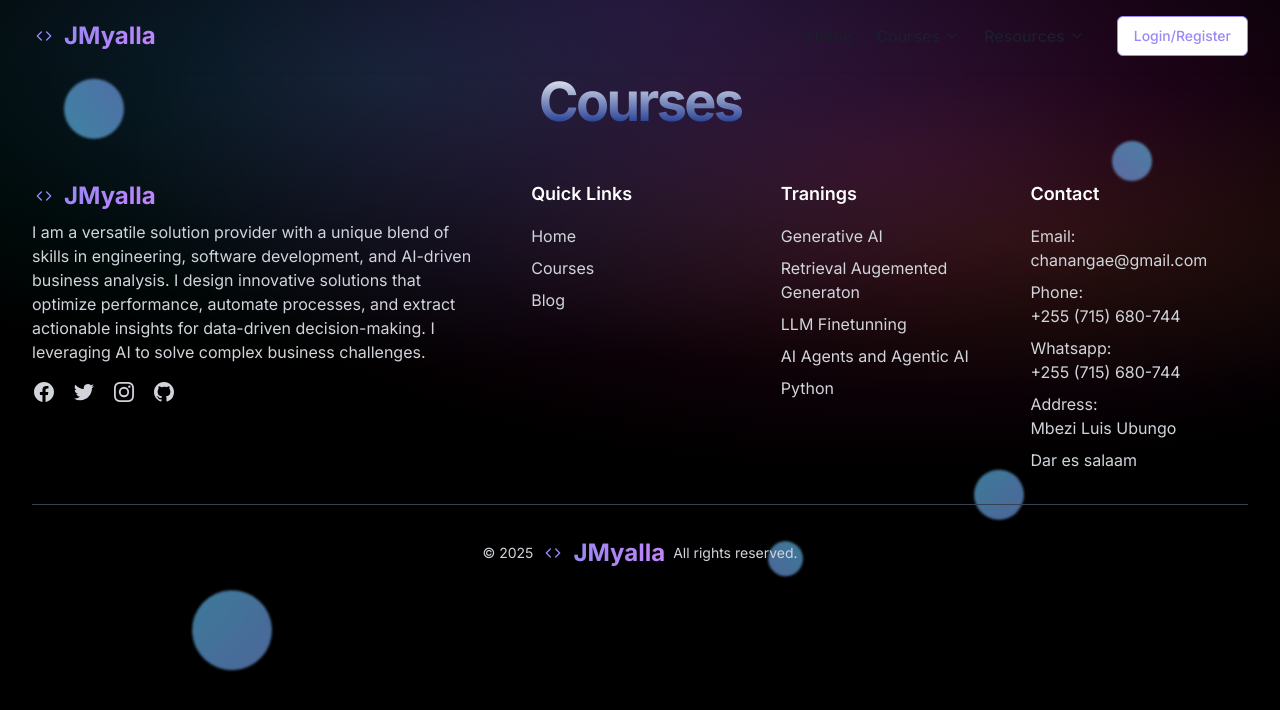
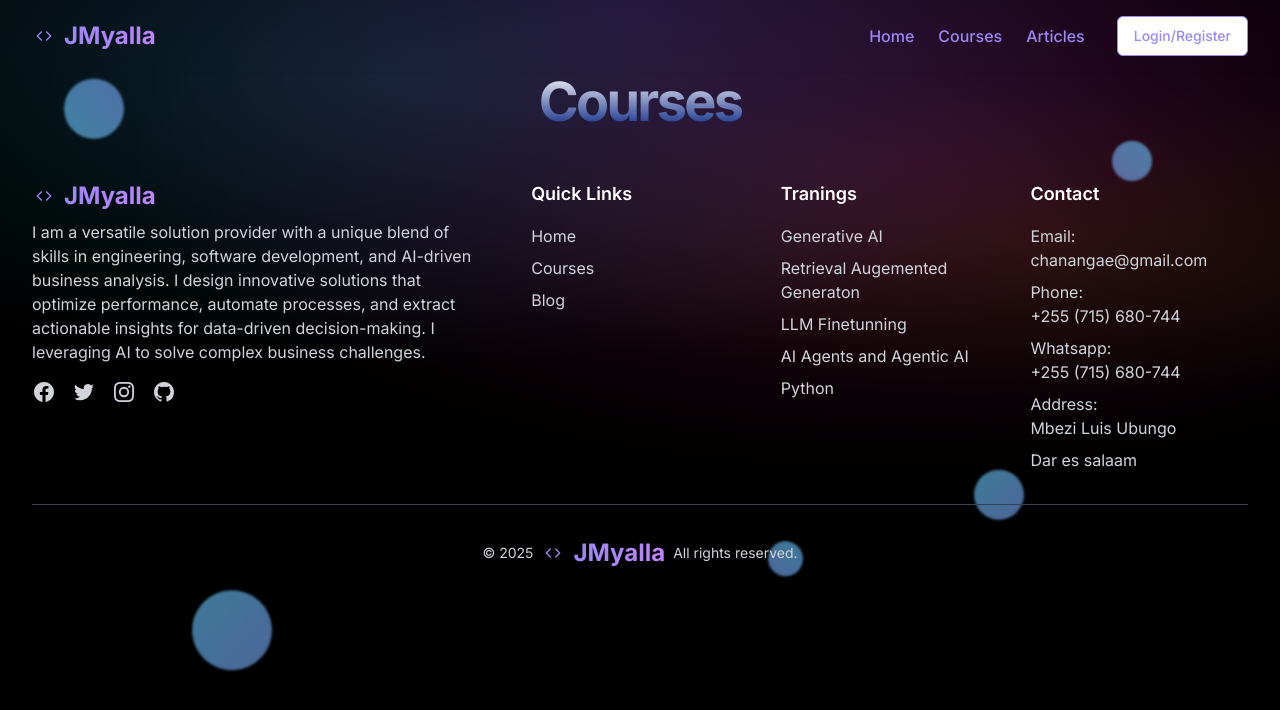
Before and after one commit to josephmyalla/data-insights-reborn-82, a React (Vite) app: page /courses in a window 1280 px wide. Shown: the top 710 px of the page. Built offline with nearby package versions, Linux system fonts and the light colour scheme.

Commit message:
updating navigation menu

```diff
--- a/src/components/NavBar.tsx
+++ b/src/components/NavBar.tsx
@@ -2,7 +2,7 @@
 import { useState } from 'react';
 import { Link } from 'react-router-dom';
 import { Button } from '@/components/ui/button';
-import { Menu, Search, ChevronDown } from 'lucide-react';
+import { Menu } from 'lucide-react';
 import { Logo } from './Logo';
 
 const NavBar = () => {
@@ -20,25 +20,16 @@ const NavBar = () => {
           {/* Desktop Navigation */}
           <div className="hidden md:flex items-center space-x-8">
             <div className="flex space-x-6">
-              <Link to="/" className="nav-link">Home</Link>
+              <Link to="/" className="nav-link text-av-purple">Home</Link>
               <div className="relative group">
-                <button className="nav-link flex items-center">
-                  Courses <ChevronDown className="ml-1 h-4 w-4" />
-                </button>
-                <div className="absolute left-0 mt-2 w-48 bg-white rounded-md shadow-lg p-2 hidden group-hover:block z-10">
-                  <Link to="/courses/data-science" className="block px-4 py-2 text-sm hover:bg-gray-100 rounded-md">Programming Fundamentals</Link>
-                  <Link to="/courses/machine-learning" className="block px-4 py-2 text-sm hover:bg-gray-100 rounded-md">Machine Learning</Link>
-                  <Link to="/courses/deep-learning" className="block px-4 py-2 text-sm hover:bg-gray-100 rounded-md">Generative AI & AI Agents</Link>
-                </div>
+                <Link to="/courses" className="nav-link flex items-center text-av-purple">
+                  Courses
+                </Link>
               </div>
               <div className="relative group">
-                <button className="nav-link flex items-center">
-                  Resources <ChevronDown className="ml-1 h-4 w-4" />
-                </button>
-                <div className="absolute left-0 mt-2 w-48 bg-white rounded-md shadow-lg p-2 hidden group-hover:block z-10">
-                  <Link to="/resources/blogs" className="block px-4 py-2 text-sm hover:bg-gray-100 rounded-md">Blogs</Link>
-                  <Link to="/resources/tutorials" className="block px-4 py-2 text-sm hover:bg-gray-100 rounded-md">Tutorials</Link>
-                </div>
+                <Link to="/articles" className="nav-link flex items-center text-av-purple">
+                  Articles
+                </Link>
               </div>
             </div>
 
@@ -63,7 +54,7 @@ const NavBar = () => {
             <Link to="/" className="block py-2 nav-link">Home</Link>
             <div className="py-2">
               <button className="nav-link flex items-center" onClick={() => {}}>
-                Courses <ChevronDown className="ml-1 h-4 w-4" />
+                Courses
               </button>
               <div className="pl-4 mt-1 space-y-1">
                 <Link to="/courses/data-science" className="block py-1 text-sm text-av-gray hover:text-av-blue">Programming Basics</Link>
```
